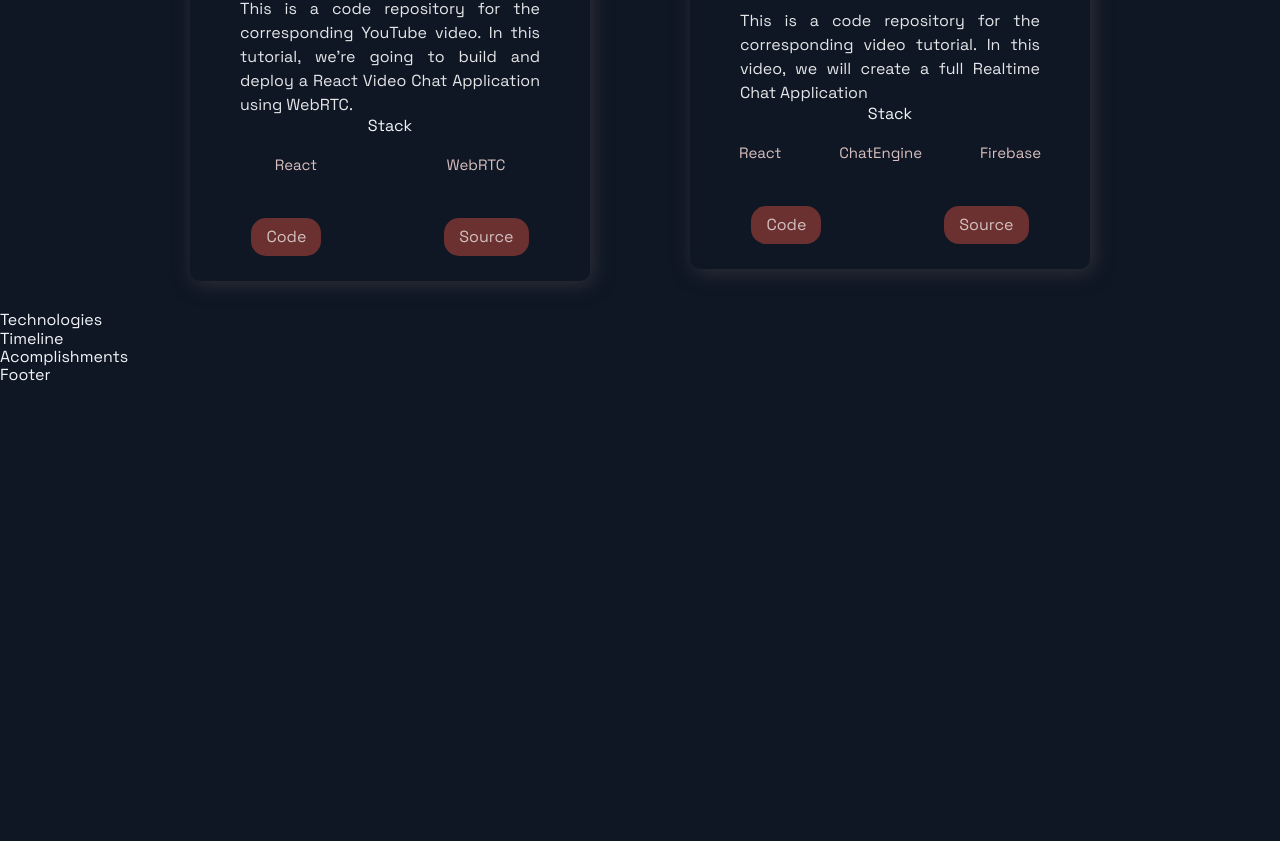
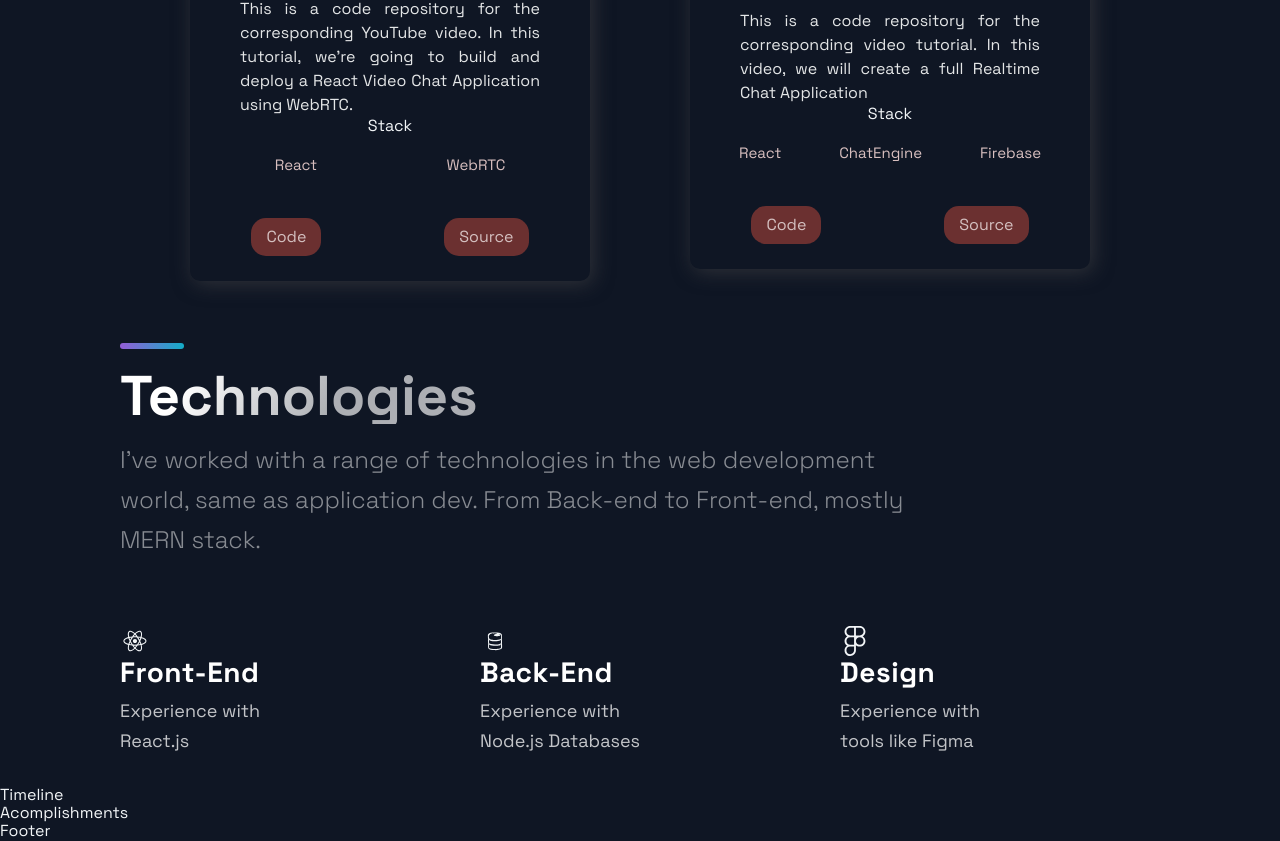
Before and after one commit to dompaa/portfolio-june-22, a Next.js app: page / in a window 1280 px wide. Shown: the part 1790-2631 px from the top of the page. Before the commit the page ends 2175 px from the top, so only its background shows below. Built offline with nearby package versions, Linux system fonts and the light colour scheme.

Commit message:
added item lists

```diff
--- a/src/components/Technologies/Technologies.js
+++ b/src/components/Technologies/Technologies.js
@@ -2,11 +2,56 @@
 import { DiFirebase, DiReact, DiZend } from 'react-icons/di';
 import { Section, SectionDivider, SectionText, SectionTitle } from '../../styles/GlobalComponents';
 import { List, ListContainer, ListItem, ListParagraph, ListTitle } from './TechnologiesStyles';
+import { SiFigma } from "react-icons/si";
+
 
 const Technologies = () =>  (
-  <div>
-    Technologies
-  </div>
+  <Section id="tech">
+    <SectionDivider />
+    <br/>
+    <SectionTitle>Technologies</SectionTitle>
+    <SectionText>
+      I've worked with a range of technologies in the web development world, same as application dev.
+      From Back-end to Front-end, mostly MERN stack.
+    </SectionText>
+    {/* react icons search for other icons */}
+    <List>
+      <ListItem>
+        <DiReact size="3rem"/>
+        <ListContainer>
+          <ListTitle>Front-End</ListTitle>
+          <ListParagraph>
+            Experience with <br/>
+            React.js
+          </ListParagraph>
+        </ListContainer>
+
+      </ListItem>
+      <ListItem>
+        <DiFirebase size="3rem"/>
+        <ListContainer>
+          <ListTitle>Back-End</ListTitle>
+          <ListParagraph>
+            Experience with <br/>
+            Node.js
+            Databases
+          </ListParagraph>
+        </ListContainer>
+
+      </ListItem>
+      <ListItem>
+        <SiFigma size="3rem"/>
+        <ListContainer>
+          <ListTitle>Design</ListTitle>
+          <ListParagraph>
+            Experience with <br/>
+            tools like Figma
+          </ListParagraph>
+        </ListContainer>
+
+      </ListItem>
+    </List>
+  </Section>
 );
 
 export default Technologies;
```
